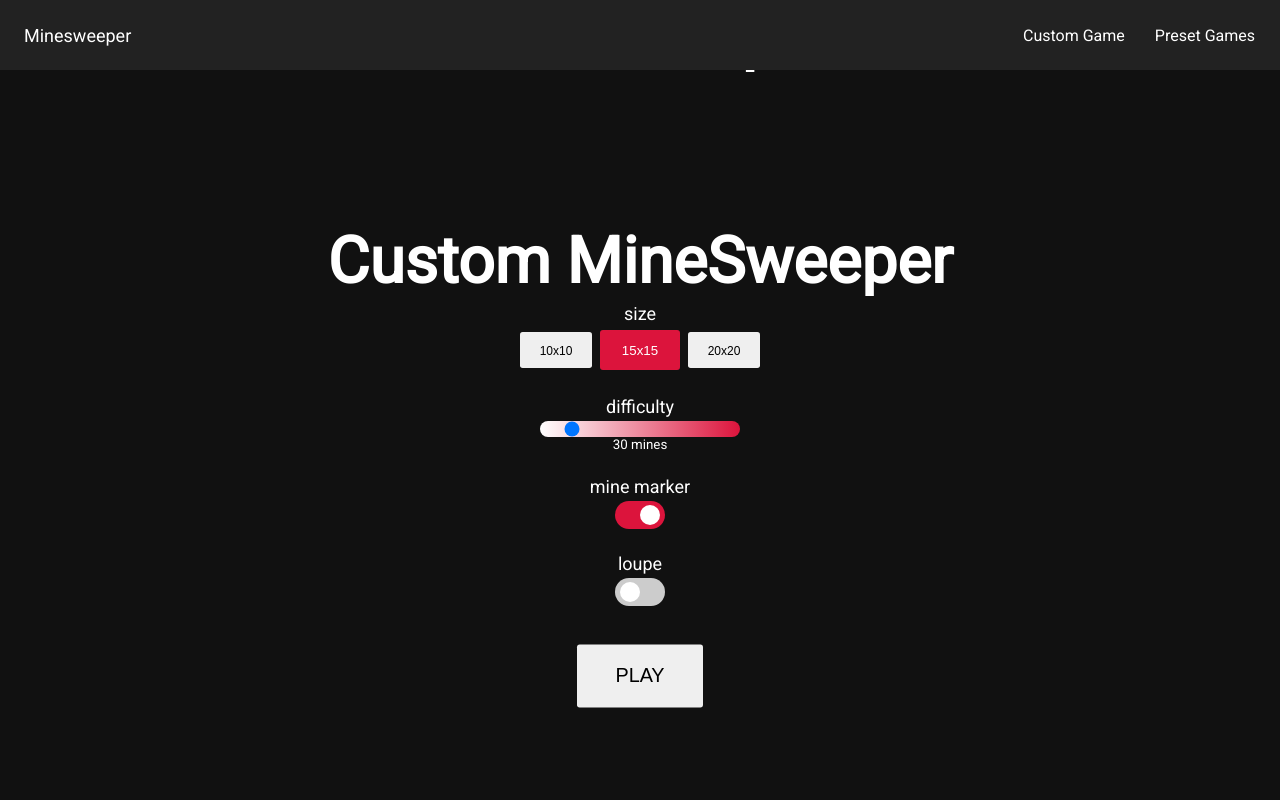
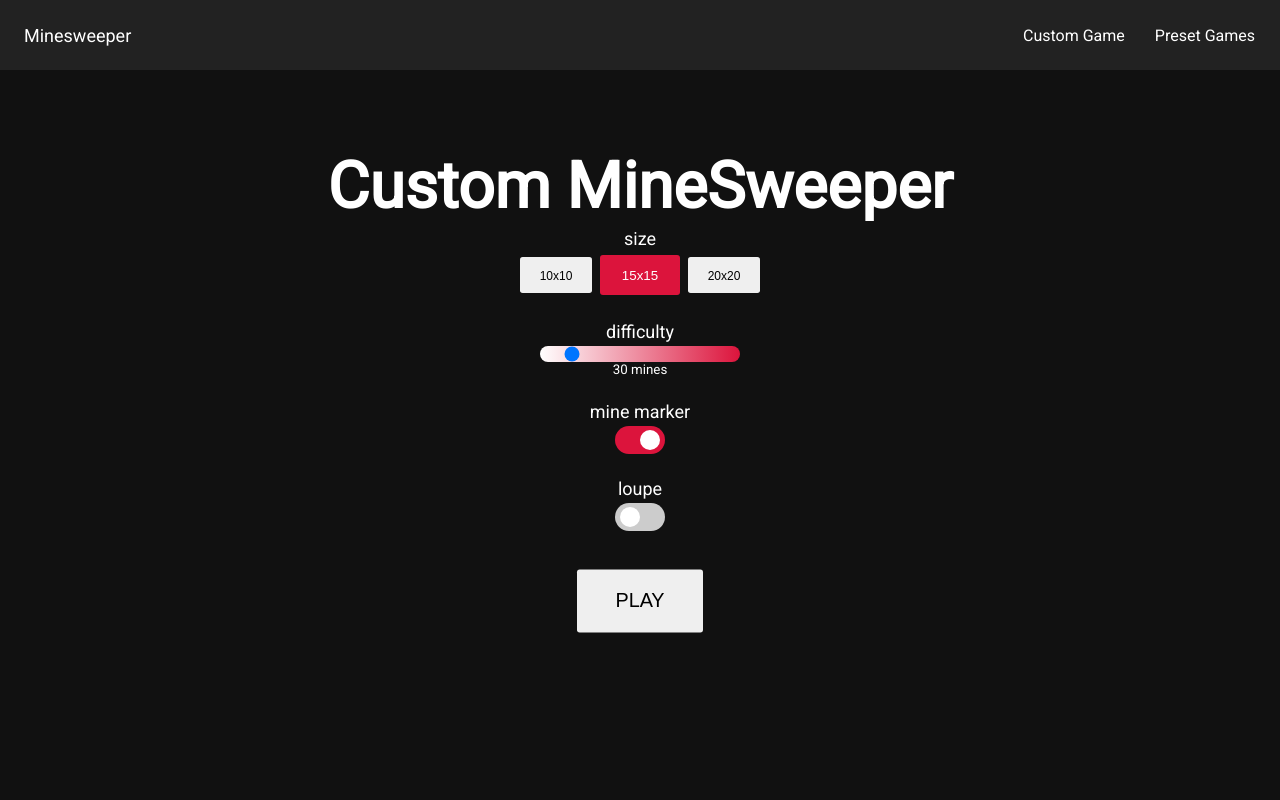
Before and after one commit to fazcue/minesweeperGame, a Next.js app: page / in a window 1280 px wide. Shown: the top 800 px of the page. Built offline with nearby package versions, Linux system fonts and the light colour scheme; no server answers; the database is empty.

Commit message:
Remove h1 element

```diff
--- a/src/app/page.tsx
+++ b/src/app/page.tsx
@@ -5,7 +5,6 @@ import GameList from '@/components/GameList/GameList'
 export default function Home(): React.JSX.Element {
 	return (
 		<div className="container">
-			<h1>MineSweeper</h1>
 			<CustomGame />
 			<EmptySpace height={50} />
 			<GameList />
```
